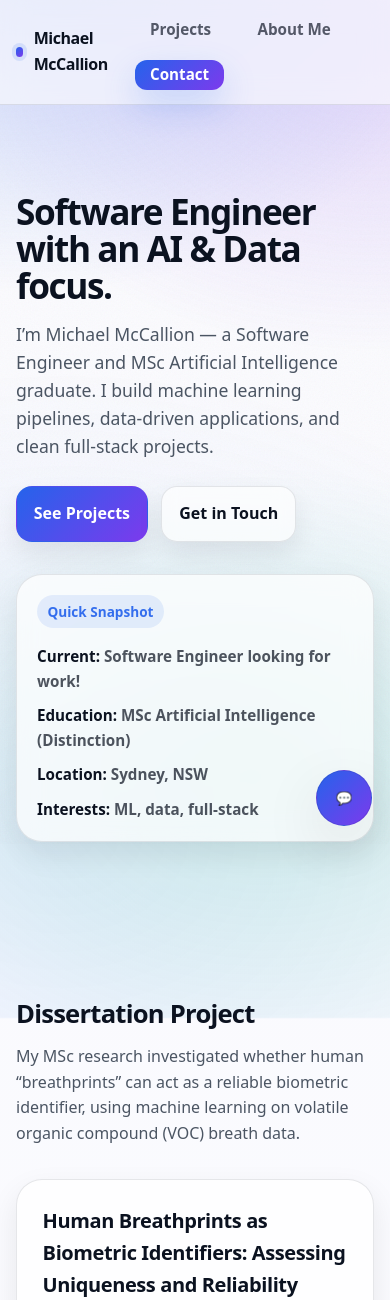
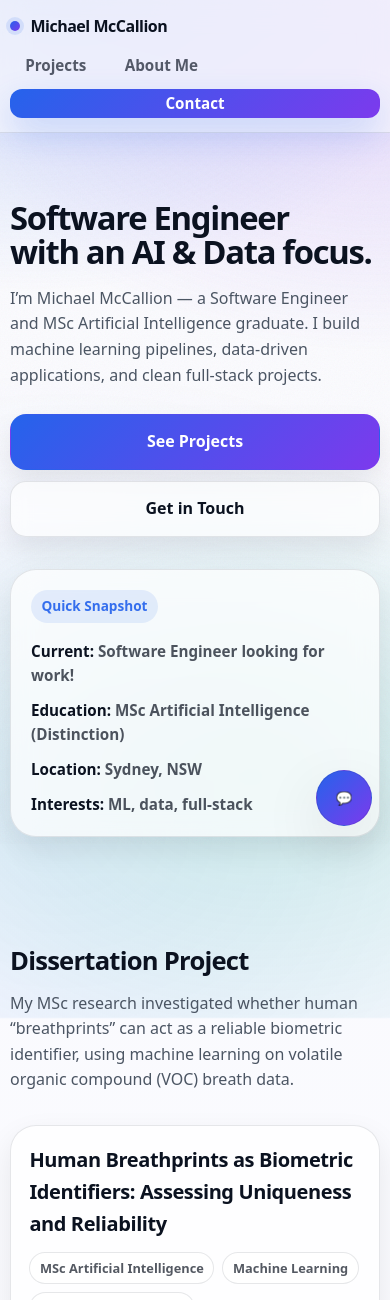
Before and after one commit to michaelmickmikey/mick_portfolio_aus, a Flask app: page / in a window 390 px wide; the page is wider, and only the part inside the window is pictured. Shown: the top 1300 px of that part. Run offline with Flask 3, Linux system fonts and the light colour scheme.

Commit message:
Updated css file so it accommodates mobile viewing.

```diff
--- a/static/styles.css
+++ b/static/styles.css
@@ -262,7 +262,7 @@ body{
 /* Prevent the normal hover-pill from showing inside CTA */
 .nav-cta.nav-swap:hover{
   filter: brightness(1.06);
-    box-shadow: 0 18px 44px rgba(37,99,235,0.28); /*stronger glow */
+  box-shadow: 0 18px 44px rgba(37,99,235,0.28); /* stronger glow */
   transform: translateY(-1px);
   transition: transform .15s ease, box-shadow .15s ease, filter .15s ease;
 }
@@ -549,7 +549,15 @@ footer{
   font-weight: 700;
 }
 
-/* Responsive */
+/* =========================================================
+   Responsive (Mobile-Friendly)
+   - Avoids body padding causing "double gutter"
+   - Stacks nav links cleanly
+   - Makes tables scroll instead of overflow
+   - Improves tap targets + spacing
+   ========================================================= */
+
+/* Tablet and down */
 @media (max-width: 980px){
   .hero-grid{ grid-template-columns: 1fr; }
   .about-box{ grid-template-columns: 1fr; }
@@ -557,3 +565,93 @@ footer{
   .contact-grid{ grid-template-columns: 1fr; }
   .container{ width: min(var(--max), calc(100% - 2rem)); }
 }
+
+/* Phone and down */
+@media (max-width: 768px){
+
+  /* IMPORTANT: don't add padding to body (it breaks sticky nav + causes odd gutters) */
+  body{
+    padding: 0;
+  }
+
+  .section{
+    padding: 3.5rem 0;
+    scroll-margin-top: 72px;
+  }
+
+  .container{
+    width: min(var(--max), calc(100% - 1.25rem));
+  }
+
+  /* Hero spacing */
+  .hero{
+    padding: 4.25rem 0 3rem;
+  }
+
+  .hero p{
+    font-size: 1rem;
+  }
+
+  .hero-actions{
+    gap: 0.65rem;
+  }
+
+  /* Nav stack (this is the real "nav fix") */
+  .nav-inner{
+    flex-direction: column;
+    align-items: flex-start;
+    gap: 0.75rem;
+    padding: 0.85rem 0;
+  }
+
+  .nav-links{
+    width: 100%;
+    gap: 0.5rem;
+  }
+
+  /* Make nav links more tappable */
+  .nav-links a{
+    padding: 0.55rem 0.75rem;
+    font-size: 0.95rem;
+  }
+
+  /* CTA becomes full width on mobile */
+  .nav-cta{
+    width: 100%;
+    justify-content: center;
+  }
+
+  /* About + contact padding slightly tighter */
+  .about-box,
+  .contact-card,
+  .proj-feature{
+    padding: 1.15rem;
+  }
+
+  /* Tables: prevent overflow by allowing horizontal scroll */
+  .results-table{
+    display: block;
+    overflow-x: auto;
+    -webkit-overflow-scrolling: touch;
+    border-radius: 14px;
+  }
+
+  .results-table th,
+  .results-table td{
+    white-space: nowrap;
+  }
+}
+
+/* Small phones */
+@media (max-width: 420px){
+  .hero h1{
+    font-size: 2.05rem;
+  }
+  .btn{
+    width: 100%;
+    justify-content: center;
+  }
+  .hero-actions{
+    flex-direction: column;
+  }
+}
```
Lines whose indentation alone changed are shown as unchanged.
